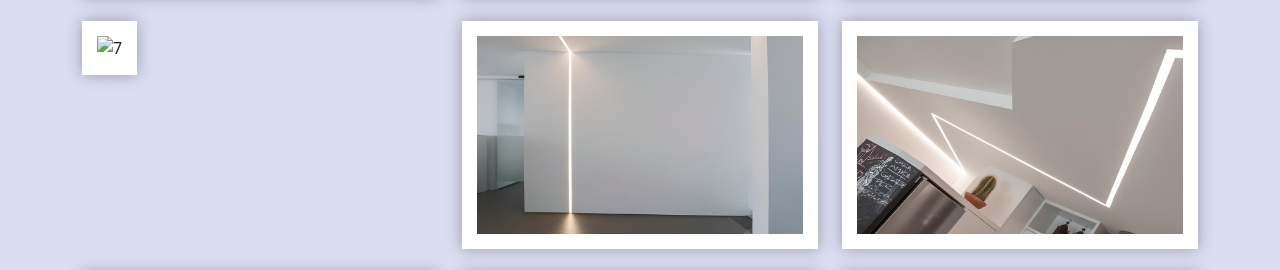
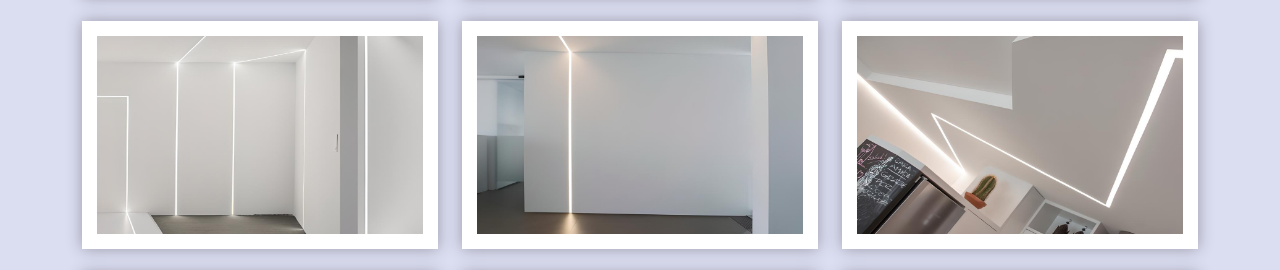
Before and after one commit to ristrutturaconunclick/amluxuryhome.github.io, a plain HTML site: page cartongesso.html in a window 1280 px wide. Shown: the part 1030-1300 px from the top of the page. Drawn offline with nearby package versions, Linux system fonts and the light colour scheme.

Commit message:
Add files via upload

```diff
--- a/cartongesso.html
+++ b/cartongesso.html
@@ -84,7 +84,7 @@
                  <img src="src/img/Cartongesso e Illuminazione/cartongesso6.jpg" class="gallery-item" alt="6">
               </div>
               <div class="col">
-                <img src="src/img/Cartongesso e Illuminazione/cartongessoo7.jpg" class="gallery-item" alt="7">
+                <img src="src/img/Cartongesso e Illuminazione/cartongesso7.jpg" class="gallery-item" alt="7">
              </div>
              <div class="col">
                 <img src="src/img/Cartongesso e Illuminazione/cartongesso8.jpg" class="gallery-item" alt="8">
```
Also changed, not shown: src/img/Cartongesso e Illuminazione/cartongesso1.jpg (added).
